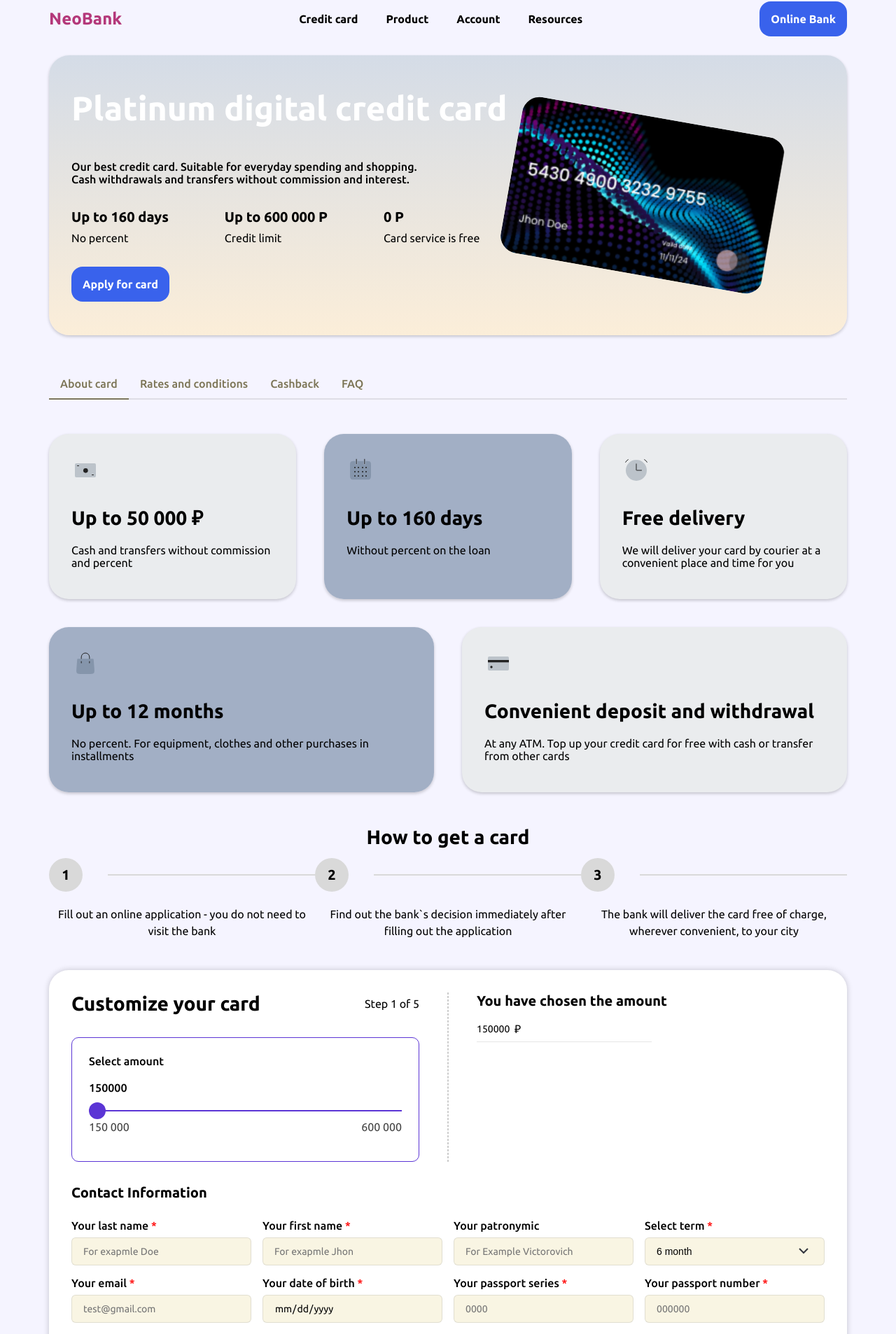
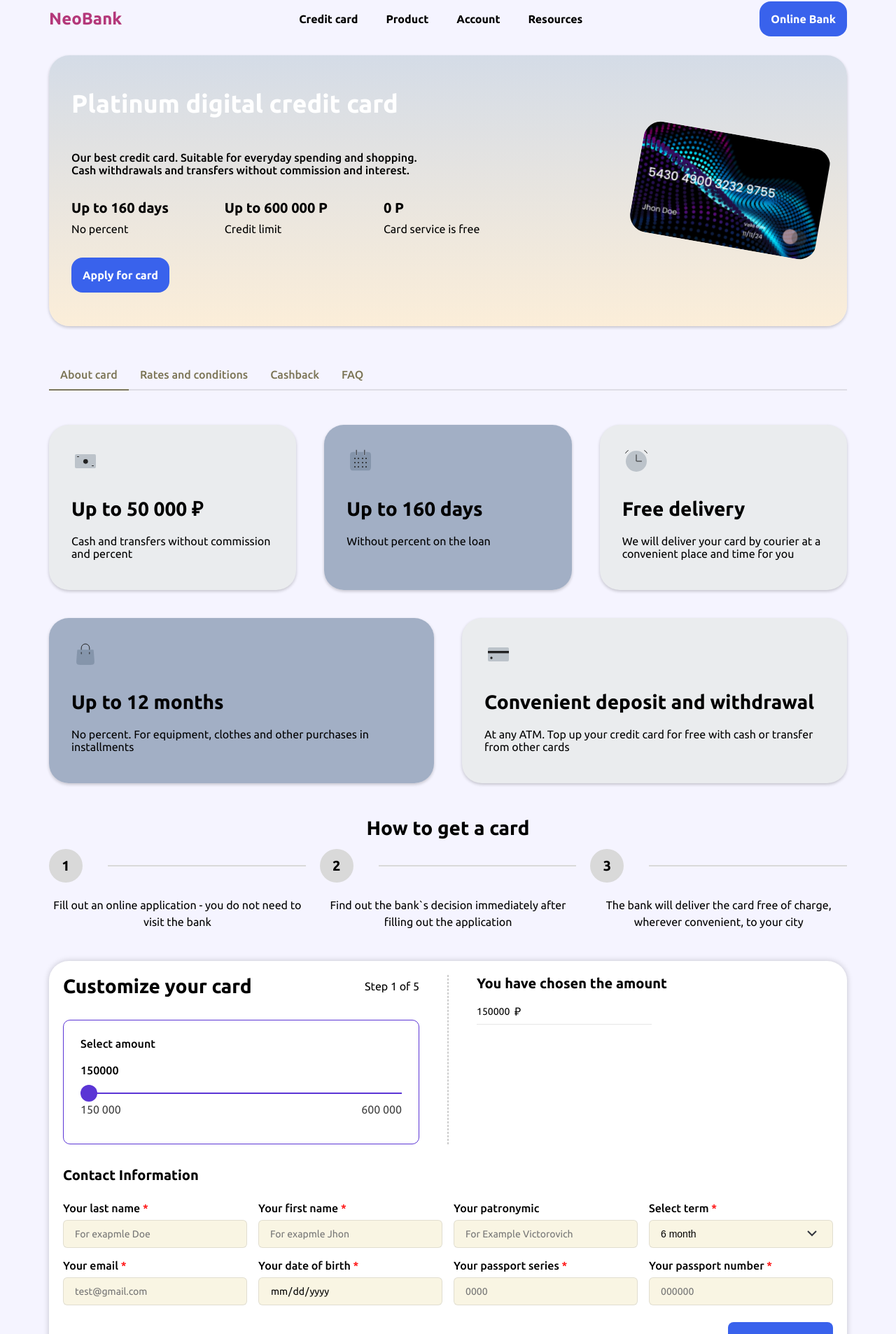
Before and after one commit to ax1lebafer/neobank, a React (Vite) app: page /loan in a window 1280 px wide. Shown: the part 5-1911 px from the top of the page at 70% size. Built offline with nearby package versions, Linux system fonts and the light colour scheme.

Commit message:
Adaptive layout

```diff
--- a/src/components/Loan/BannerSection/styles.module.scss
+++ b/src/components/Loan/BannerSection/styles.module.scss
@@ -11,6 +11,11 @@
     display: flex;
     align-items: center;
     justify-content: space-between;
+    gap: 30px;
+
+    @media (max-width: $tablet) {
+      flex-direction: column-reverse;
+    }
   }
 
   &__content {
@@ -18,6 +23,7 @@
     flex-direction: column;
     gap: 32px;
     align-items: flex-start;
+    width: 100%;
   }
 
   &__title {
@@ -54,5 +60,11 @@
     margin-right: 70px;
     user-select: none;
     -webkit-user-drag: none;
+
+    @media (max-width: $desktop) {
+      width: 280px;
+      height: 160px;
+      margin-right: 0;
+    }
   }
 }
--- a/src/components/Loan/CardHighlights/AboutCard/styles.module.scss
+++ b/src/components/Loan/CardHighlights/AboutCard/styles.module.scss
@@ -4,7 +4,7 @@
   display: grid;
   grid-template-columns: repeat(6, 1fr);
   gap: 40px;
-  grid-auto-rows: 236px;
+  grid-auto-rows: minmax(236px, auto);
 
   > *:nth-child(-n+3) {
     grid-column: span 2;
--- a/src/components/Loan/CardHighlights/Cashback/styles.module.scss
+++ b/src/components/Loan/CardHighlights/Cashback/styles.module.scss
@@ -4,5 +4,5 @@
   display: grid;
   grid-template-columns: repeat(3, 1fr);
   gap: 40px;
-  grid-auto-rows: 163px;
+  grid-auto-rows: minmax(163px, auto);
 }
--- a/src/components/Loan/PrescoringForm/ContactInformationFields/styles.module.scss
+++ b/src/components/Loan/PrescoringForm/ContactInformationFields/styles.module.scss
@@ -11,5 +11,13 @@
     display: grid;
     grid-template-columns: repeat(4, 1fr);
     gap: 16px;
+
+    @media (max-width: $tablet) {
+      grid-template-columns: repeat(2, 1fr);
+    }
+
+    @media (max-width: $phone) {
+      grid-template-columns: repeat(1, 1fr);
+    }
   }
 }
--- a/src/components/Loan/PrescoringForm/styles.module.scss
+++ b/src/components/Loan/PrescoringForm/styles.module.scss
@@ -9,10 +9,18 @@
   background-color: $white;
   box-shadow: 0 0 8px 0 #00000033;
 
+  @media (max-width: $desktop) {
+    padding: 20px;
+  }
+
   &__top {
     margin-bottom: 32px;
     display: flex;
     gap: 40px;
+
+    @media (max-width: $tablet) {
+      gap: 25px;
+    }
   }
 
   &__sliderBlock {
@@ -20,6 +28,10 @@
     flex-direction: column;
     gap: 32px;
     flex: 1;
+
+    @media (max-width: $tablet) {
+      flex: 1.5;
+    }
   }
 
   &__titleWrapper {
@@ -35,6 +47,10 @@
 
   &__inputBlock {
     flex: 1;
+
+    @media (max-width: $tablet) {
+      flex: 0.5;
+    }
   }
 
   &__input {
--- a/src/components/Loan/StepsToGet/styles.module.scss
+++ b/src/components/Loan/StepsToGet/styles.module.scss
@@ -11,5 +11,6 @@
   &__list {
     display: flex;
     justify-content: space-between;
+    gap: 20px;
   }
 }
--- a/src/components/shared/Select/styles.module.scss
+++ b/src/components/shared/Select/styles.module.scss
@@ -9,6 +9,10 @@
     font-size: 16px;
     margin-bottom: 8px;
     font-weight: 500;
+
+    @media (max-width: $tablet) {
+      font-size: 14px;
+    }
   }
 
   &__required {
@@ -44,6 +48,10 @@
   &__error {
     color: $red-light;
     margin-top: 2px;
+
+    @media (max-width: $tablet) {
+      font-size: 14px;
+    }
   }
 
   &__icon {
--- a/src/components/shared/TextField/styles.module.scss
+++ b/src/components/shared/TextField/styles.module.scss
@@ -8,6 +8,10 @@
     font-size: 16px;
     margin-bottom: 8px;
     font-weight: 500;
+
+    @media (max-width: $tablet) {
+      font-size: 14px;
+    }
   }
 
   &__required {
@@ -85,10 +89,16 @@
     top: 50%;
     right: 3%;
     transform: translate(-50%, -50%);
+    user-select: none;
+    -webkit-user-drag: none;
   }
 
   &__error {
     color: $red-light;
     margin-top: 2px;
+
+    @media (max-width: $tablet) {
+      font-size: 14px;
+    }
   }
 }
--- a/src/index.css
+++ b/src/index.css
@@ -36,6 +36,14 @@ input {
 h1 {
   font-size: 48px;
   font-weight: 700;
+
+  @media (max-width: 1300px) {
+    font-size: 36px;
+  }
+
+  @media (max-width: 920px) {
+    font-size: 32px;
+  }
 }
 
 h2 {
```
